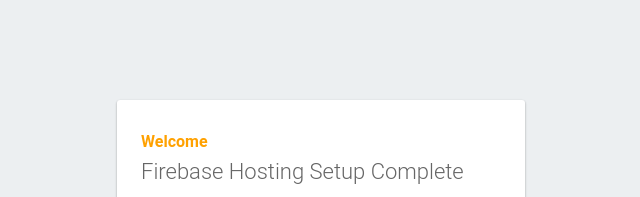
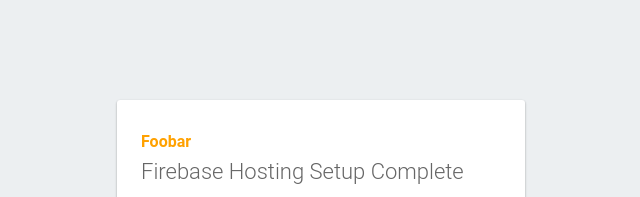
Before and after one commit to josulliv101/pigpile-fire, a website: page public/index.html in a window 1280 px wide. Shown: the top 197 px of the page, 319-959 px from the left. Drawn offline with Linux system fonts and the light colour scheme; some packages are replaced by stand-ins of ours.

Commit message:
travis ci

```diff
--- a/public/index.html
+++ b/public/index.html
@@ -32,7 +32,7 @@
   </head>
   <body>
     <div id="message">
-      <h2>Welcome</h2>
+      <h2>Foobar</h2>
       <h1>Firebase Hosting Setup Complete</h1>
       <p>You're seeing this because you've successfully setup Firebase Hosting. Now it's time to go build something extraordinary!</p>
       <a target="_blank" href="https://firebase.google.com/docs/hosting/">Open Hosting Documentation</a>
```
